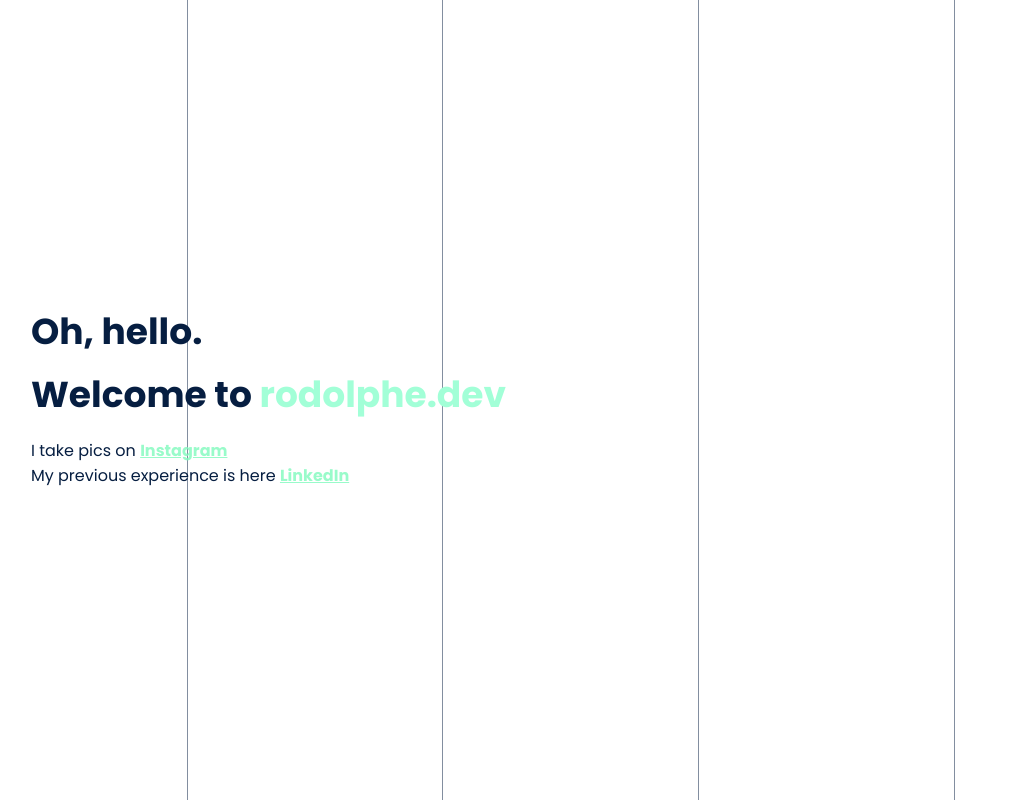
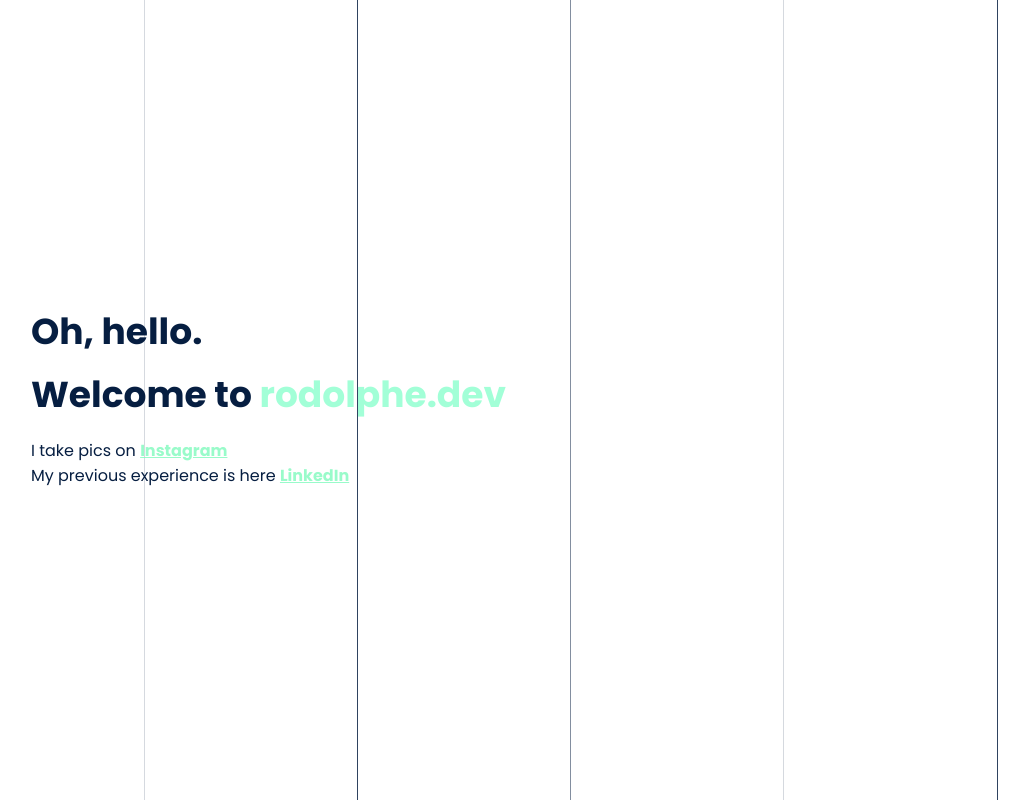
Before and after one commit to roprzz/rodolphe, a Gatsby site: page / in a window 1280 px wide. Shown: the whole page, without its empty margins (69-1098 px from the left). Built offline with nearby package versions, Linux system fonts and the light colour scheme; Gatsby itself is replaced by a stand-in of ours.

Commit message:
New Background

```diff
--- a/src/styles/global.css
+++ b/src/styles/global.css
@@ -8,14 +8,16 @@
 }
 
 .lines {
-  --one-third0: calc(100% / 5);
-  --one-third1: calc((100% / 5) + 1px);
-  --two-third0: calc(100% / 5 * 2);
-  --two-third1: calc((100% / 5 * 2) - 1px);
-  --three-third0: calc(100% / 5 * 3);
-  --three-third1: calc((100% / 5 * 3) - 1px);
-  --four-third0: calc(100% / 5 * 4);
-  --four-third1: calc((100% / 5 * 4) - 1px);
+  --one-third0: calc(100% / 6);
+  --one-third1: calc((100% / 6) + 1px);
+  --two-third0: calc(100% / 6 * 2);
+  --two-third1: calc((100% / 6 * 2) - 1px);
+  --three-third0: calc(100% / 6 * 3);
+  --three-third1: calc((100% / 6 * 3) - 1px);
+  --four-third0: calc(100% / 6 * 4);
+  --four-third1: calc((100% / 6 * 4) - 1px);
+  --five-third0: calc(100% / 6 * 5);
+  --five-third1: calc((100% / 6 * 5) - 1px);
 
   --line-color: #061E41;
 
@@ -25,7 +27,8 @@
     linear-gradient(90deg, transparent, transparent var(--one-third0), var(--line-color) var(--one-third1), transparent var(--one-third1)),
     linear-gradient(90deg, transparent, transparent var(--two-third1), var(--line-color) var(--two-third0), transparent var(--two-third0)),
     linear-gradient(90deg, transparent, transparent var(--three-third1), var(--line-color) var(--three-third0), transparent var(--three-third0)),
-    linear-gradient(90deg, transparent, transparent var(--four-third1), var(--line-color) var(--four-third0), transparent var(--four-third0));
+    linear-gradient(90deg, transparent, transparent var(--four-third1), var(--line-color) var(--four-third0), transparent var(--four-third0)),
+    linear-gradient(90deg, transparent, transparent var(--five-third1), var(--line-color) var(--five-third0), transparent var(--five-third0));
   transform: translate3d(0, 0, 0);
 }
 
```
